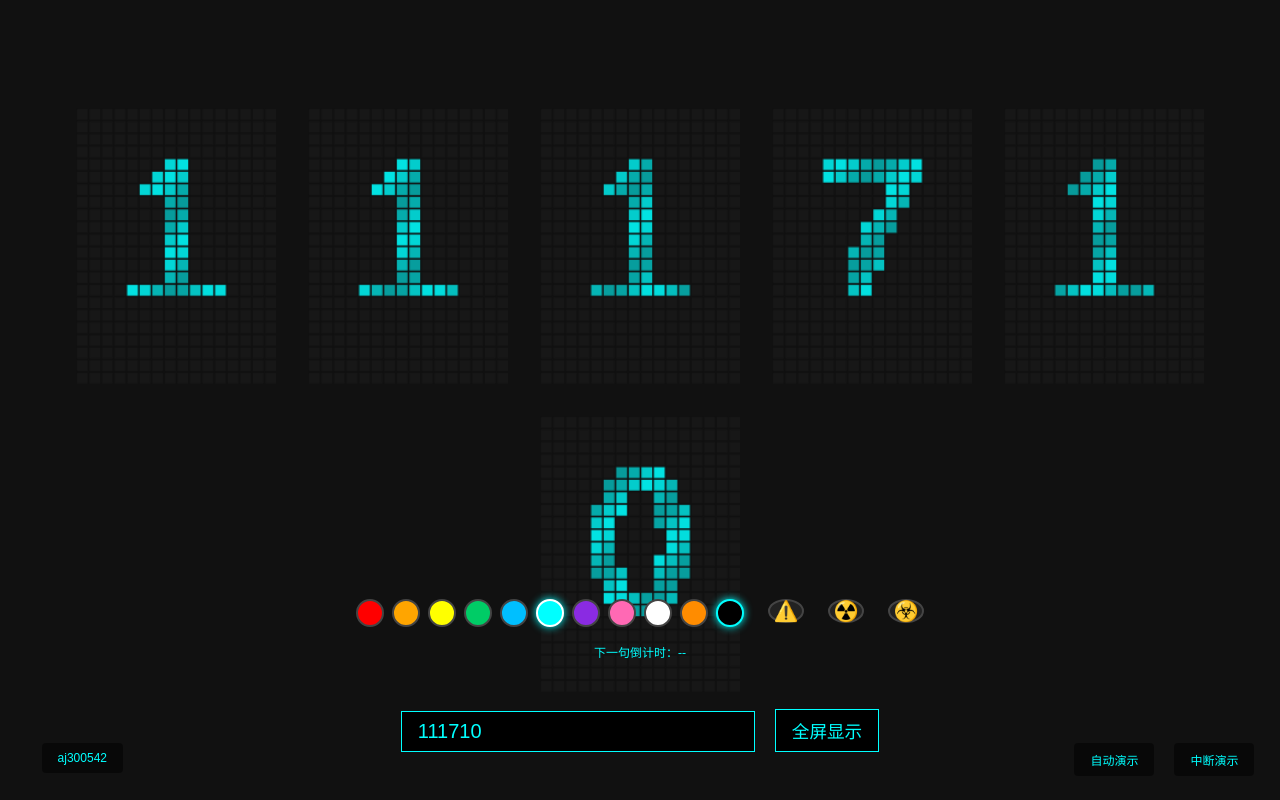
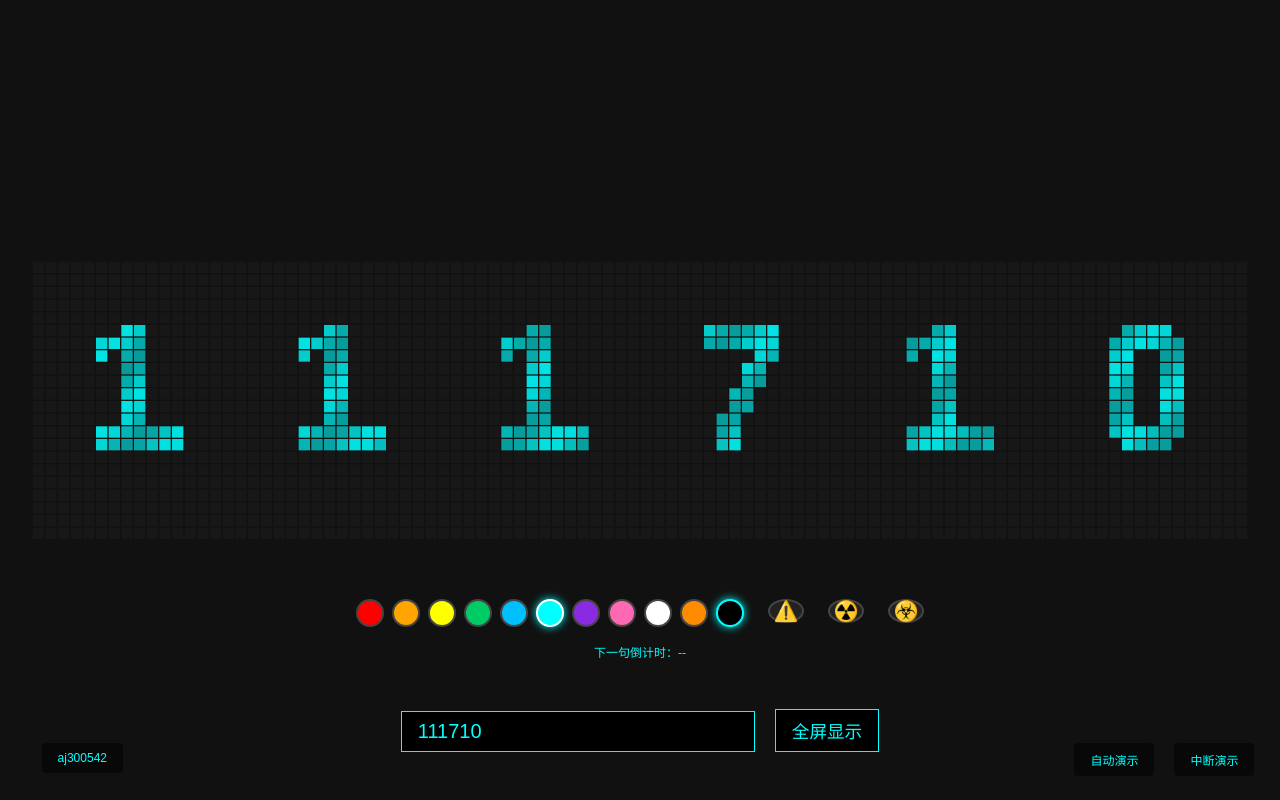
Before and after one commit to aj300542/led, a plain HTML site: page index.html in a window 1280 px wide. Drawn offline with Linux system fonts and the light colour scheme; animation ran at ten frames a second.

Commit message:
Add files via upload

```diff
--- a/js/styles.css
+++ b/js/styles.css
@@ -5,7 +5,6 @@
     height: 100%;
     background: #111;
     display: flex;
-            flex-direction: column;
     justify-content: center;
     align-items: center;
 }
@@ -14,21 +13,51 @@
     display: flex;
     flex-wrap: wrap;
     justify-content: center;
-            gap: 4vh;
+    gap: 2vh;
 }
 
 @media (max-width: 600px) {
-            .matrix-row {
+    #matrixContainer {
         flex-direction: column;
         align-items: center;
+        overflow-y: auto;
     }
 }
 
+
+#matrixContainer {
+    display: flex;
+    flex-wrap: wrap;
+    justify-content: center;
+    align-items: center;
+    width: 100vw;
+    height: 100vh;
+    gap: 1vh;
+    box-sizing: border-box;
+    padding: 0;
+    margin: 0;
+}
+
+/* 🌀 自动判断屏幕是竖屏还是横屏 */
+@media (orientation: portrait) {
+    #matrixContainer {
+        flex-direction: column;
+    }
+}
+
+@media (orientation: landscape) {
+    #matrixContainer {
+        flex-direction: row;
+    }
+}
+
+
+/* Canvas阵列保持比例且自动适应布局 */
 canvas {
+    display: block;
     background: transparent;
-            display: block;
     min-width: 25vh;
-            flex: 0 0 auto;
+    min-height: calc(25vh / 0.727);
 }
 
 .containInput {
--- a/js/txt.js
+++ b/js/txt.js
@@ -1,8 +1,8 @@
 window.MatrixRenderer = {
   canvases: [],
   tick: 0,
-  cols: window.cols,
-  rows: window.rows,
+  cols: window.cols || 16,
+  rows: window.rows || 22,
   ledTexts: [],
   ledColor: window.ledColor || "#00FFFF",
   initialized: false,
@@ -13,41 +13,46 @@ window.MatrixRenderer = {
       cancelAnimationFrame(this.animationFrameId);
       this.animationFrameId = null;
     }
-
     this.canvases = [];
     container.innerHTML = "";
 
-    this.ledTexts.forEach((char, i) => {
+    const groupSize = 8;
+    const groups = [];
+    for (let i = 0; i < this.ledTexts.length; i += groupSize) {
+      groups.push(this.ledTexts.slice(i, i + groupSize));
+    }
+
+    const totalGroups = groups.length;
+    groups.forEach((chars, i) => {
       const canvas = document.createElement("canvas");
       canvas.id = `matrixCanvas${i}`;
       container.appendChild(canvas);
-      this.canvases.push({ canvas, char });
-    });
-
-    this.canvases.forEach((obj, i) => {
-      this.setupCanvas(obj, i);
+      this.canvases.push({ canvas, chars });
+      this.setupCanvas(canvas, chars.length, totalGroups);
     });
 
     this.initialized = true;
     this.render();
   },
 
-  setupCanvas(obj, index) {
-    const canvas = obj.canvas;
-    const cols = this.cols;
+  setupCanvas(canvas, charCount, totalGroups) {
+    const cols = this.cols * charCount;
     const rows = this.rows;
-    const maxWidth = window.innerWidth / (this.ledTexts.length + 1);
-    const maxHeight = window.innerHeight * 0.8;
+
+    const maxWidth = window.innerWidth * 0.95;
+    const maxHeight = window.innerHeight / totalGroups;
     const cellSize = Math.min(maxWidth / cols, maxHeight / rows);
 
     canvas.width = cellSize * cols;
     canvas.height = cellSize * rows;
-    obj.cellSize = cellSize;
+    canvas.cellSize = cellSize;
+
+    canvas.style.width = `${canvas.width}px`;
+    canvas.style.height = `${canvas.height}px`;
   },
 
   updateTexts(texts) {
     this.ledTexts = texts;
-
     const container = document.getElementById("matrixContainer");
     container.innerHTML = "";
     this.initialized = false;
@@ -59,43 +64,43 @@ window.MatrixRenderer = {
   },
 
   render() {
-    this.tick += 0.15; // 始终递增，驱动动画
-
+    this.tick += 0.15;
     const flickerAmount = window.flickerSpeed || 0;
 
-    this.canvases.forEach((obj, index) => {
+    this.canvases.forEach((obj, groupIndex) => {
       const canvas = obj.canvas;
       const ctx = canvas.getContext("2d");
+      const chars = obj.chars;
       const cols = this.cols;
       const rows = this.rows;
-      const cellSize = obj.cellSize;
-      const gapSize = window.innerHeight * 0.002;
+      const cellSize = canvas.cellSize;
+      const gapSize = cellSize * 0.1;
 
+      ctx.clearRect(0, 0, canvas.width, canvas.height);
+
+      chars.forEach((char, charIndex) => {
         const textCanvas = document.createElement("canvas");
-      textCanvas.width = canvas.width;
-      textCanvas.height = canvas.height;
+        textCanvas.width = cellSize * cols;
+        textCanvas.height = cellSize * rows;
         const textCtx = textCanvas.getContext("2d");
-
-      textCtx.clearRect(0, 0, canvas.width, canvas.height);
-      textCtx.font = `bold ${canvas.height * 0.73}px 'Microsoft YaHei', 'Noto Sans SC', 'PingFang SC', 'SimHei', sans-serif`;
+        textCtx.font = `bold ${textCanvas.height * 0.65}px 'Microsoft YaHei', 'Noto Sans SC', 'PingFang SC', 'SimHei', sans-serif`;
         textCtx.textAlign = "center";
         textCtx.textBaseline = "middle";
         textCtx.fillStyle = "white";
-      textCtx.fillText(obj.char, canvas.width / 2, canvas.height / 2);
+        textCtx.fillText(char, textCanvas.width / 2, textCanvas.height / 2);
 
-      const textImageData = textCtx.getImageData(0, 0, canvas.width, canvas.height);
-      ctx.clearRect(0, 0, canvas.width, canvas.height);
+        const textImageData = textCtx.getImageData(0, 0, textCanvas.width, textCanvas.height);
 
         for (let row = 0; row < rows; row++) {
           for (let col = 0; col < cols; col++) {
-          const x = col * cellSize + cellSize / 2;
+            const x = charIndex * cols * cellSize + col * cellSize + cellSize / 2;
             const y = row * cellSize + cellSize / 2;
-          const px = Math.floor(x);
-          const py = Math.floor(y);
-          const pixelIndex = (py * canvas.width + px) * 4 + 3;
+            const px = Math.floor(col * cellSize + cellSize / 2);
+            const py = Math.floor(row * cellSize + cellSize / 2);
+            const pixelIndex = (py * textCanvas.width + px) * 4 + 3;
             const glow = textImageData.data[pixelIndex] > 0;
             const flicker = glow
-            ? 0.73 + Math.sin(this.tick + row + col + index) * flickerAmount
+              ? 0.73 + Math.sin(this.tick + row + col + charIndex) * flickerAmount
               : 0.2;
             const size = cellSize - gapSize;
 
@@ -107,6 +112,7 @@ window.MatrixRenderer = {
             ctx.fill();
           }
         }
+      });
     });
 
     this.animationFrameId = requestAnimationFrame(() => this.render());
@@ -122,8 +128,9 @@ function hexToRgba(hex, alpha) {
 
 window.addEventListener("resize", () => {
   if (window.MatrixRenderer.initialized) {
-    window.MatrixRenderer.canvases.forEach((obj, i) => {
-      window.MatrixRenderer.setupCanvas(obj, i);
+    const totalGroups = window.MatrixRenderer.canvases.length;
+    window.MatrixRenderer.canvases.forEach((obj) => {
+      window.MatrixRenderer.setupCanvas(obj.canvas, obj.chars.length, totalGroups);
     });
   }
 });
```
Lines whose indentation alone changed are shown as unchanged.
